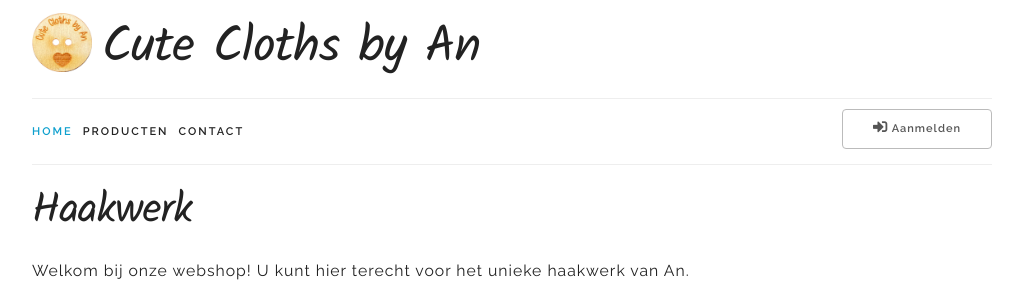
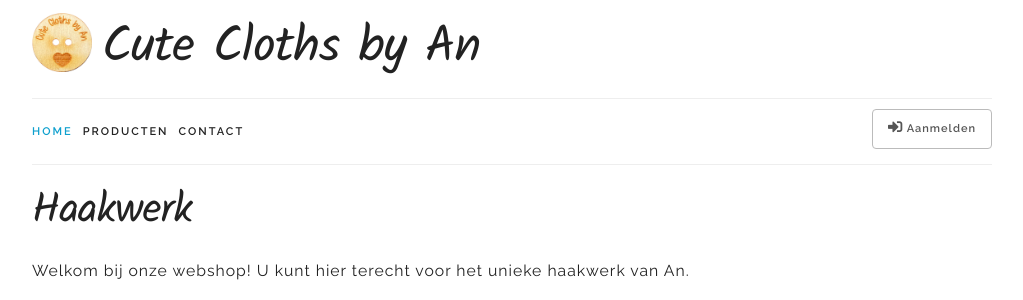
Before and after one commit to mightymax/cc-by-an, a PHP site: page / in a window 1280 px wide. Shown: the top 300 px of the page, without its empty margins (128-1151 px from the left). Run offline with PHP 8.4, Linux system fonts and the light colour scheme; data that the repository does not hold is empty.

Commit message:
Responsive CSS adjustments

```diff
--- a/styles.css
+++ b/styles.css
@@ -64,7 +64,7 @@ input[type="submit"],
 input[type="reset"],
 input[type="button"] {
   display: inline-block;
-  padding: 0 30px;
+  padding: 0 15px;
   color: #555;
   text-align: center;
   font-size: 11px;
```
